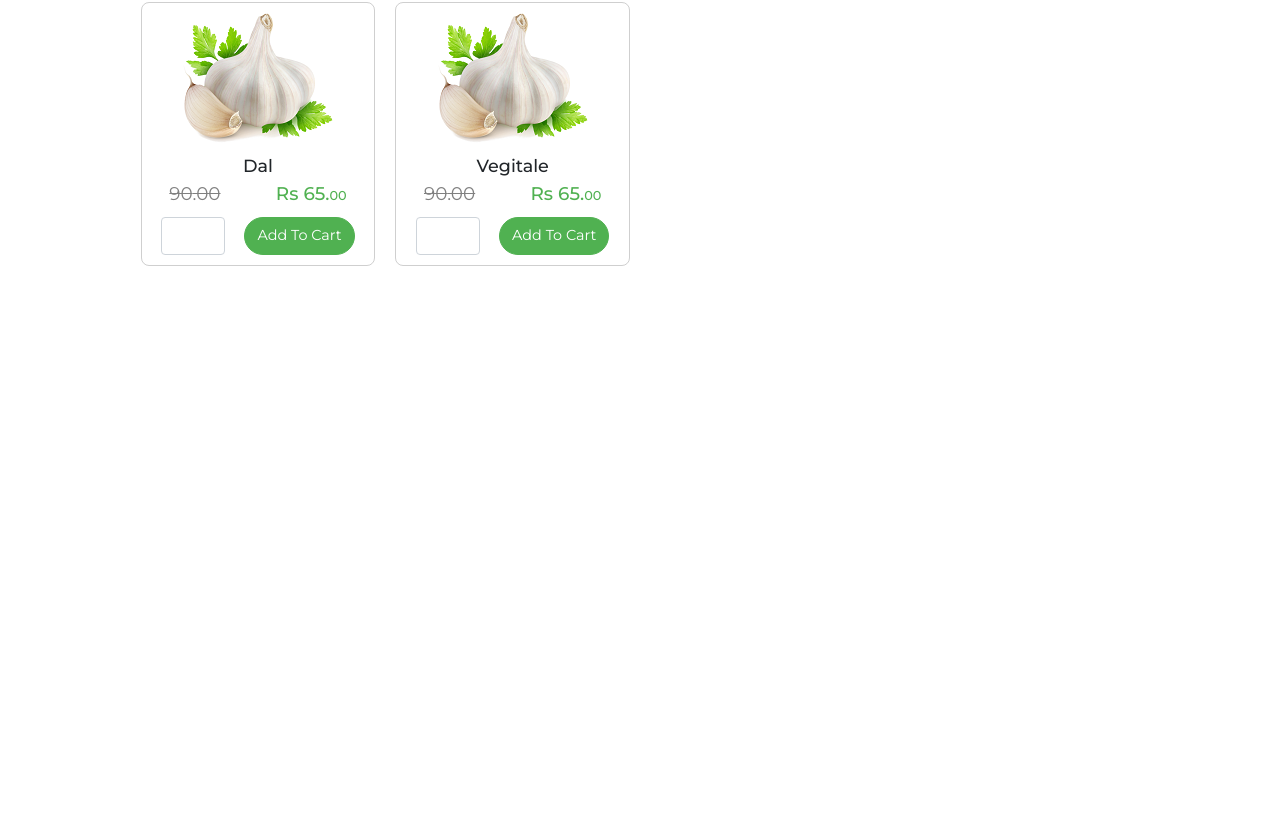
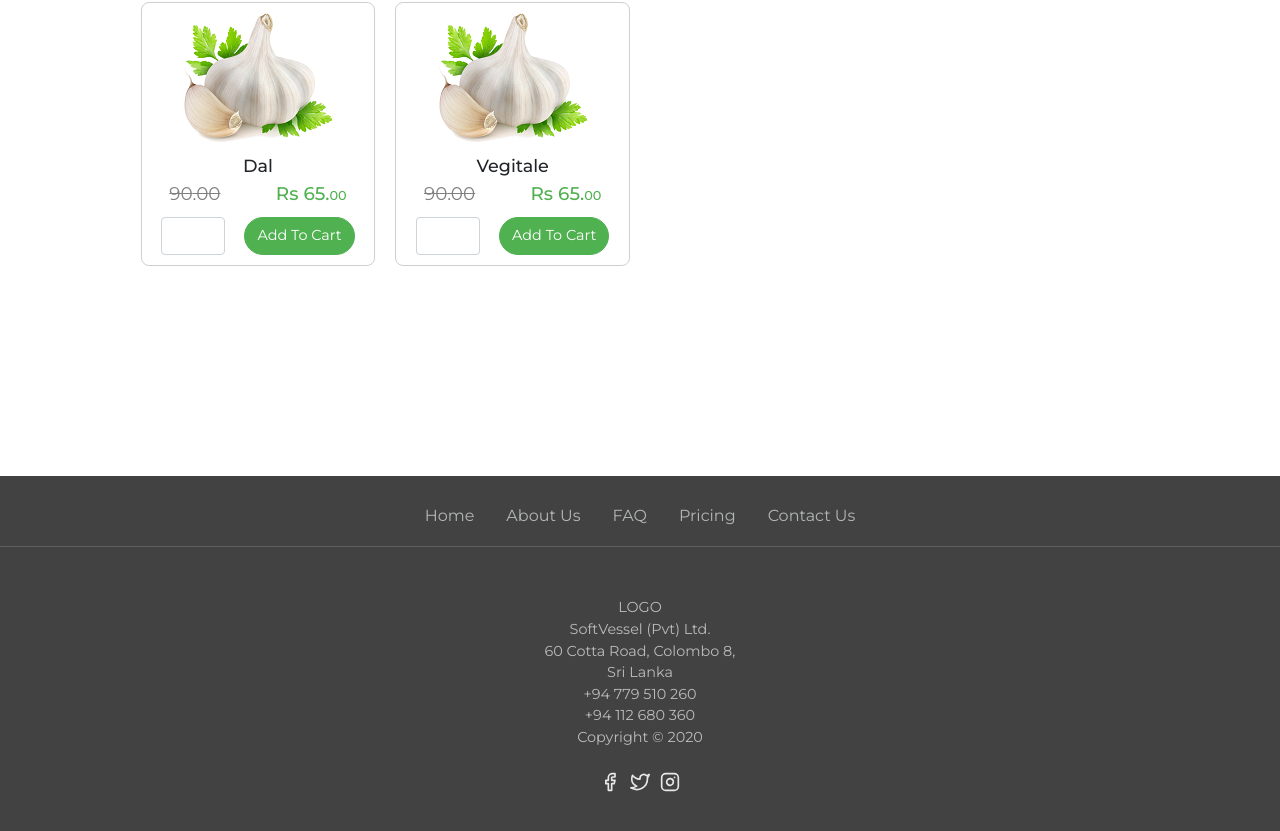
Before and after one commit to ranaHP/ecommerce-ReactBase, a React (Create React App) app in the folder Front-End/: page / in a window 1280 px wide. Shown: the part 3491-4322 px from the top of the page. Before the commit the page ends 3967 px from the top, so only its background shows below. Built offline with nearby package versions, Linux system fonts and the light colour scheme; a web font is replaced by a local one.

Commit message:
This commit for add footer

```diff
--- a/Front-End/src/assets/styles/main.scss
+++ b/Front-End/src/assets/styles/main.scss
@@ -1,2 +1,3 @@
 @import "variables.scss", "./partials/top-navbar" , "font.scss" , './partials/main-nav-bar' ,
-"./partials/sub-nav-bar", "./partials/hero-banner", "./partials/search-box" , "./partials/category-list", "./partials/product-item-area";
+"./partials/sub-nav-bar", "./partials/hero-banner",
+ "./partials/search-box" , "./partials/category-list", "./partials/product-item-area" , "./partials/footer";
--- /dev/null
+++ b/Front-End/src/assets/styles/partials/_footer.scss
@@ -0,0 +1,60 @@
+.footer {
+    font-family: 'Montserrat', sans-serif;
+
+    background-color: #424242    ;
+    .nav-container {
+        border-bottom: 1px solid rgb(95, 95, 95);
+    }
+    .nav {
+        padding-top: 20px;
+        padding-bottom: 10px;
+        width: fit-content;
+        .nav-link {
+            color: #b3b5b6 !important;
+            font-size: 1em;
+        }
+    }
+    .text-container {
+        display: flex;
+        flex-direction: column;
+        justify-content: center;
+        color: #bbbbbb !important;
+        text-align: center;
+        padding-top: 50px;
+        padding-bottom: 50px;
+
+        span{
+            padding: 0;
+            font-size: 0.9em;
+            margin: 0;
+        }
+        .icon {
+            padding-top: 20px;
+            span {
+                padding-left: 5px;
+                padding-right: 5px;
+            }
+        }
+    }
+}
+
+@include media-breakpoint-down(lg) {
+    .footer {
+        font-size: 0.95em;
+        .nav-link{
+            padding: 8px;
+        }
+
+    }
+ }
+
+
+@include media-breakpoint-down(sm) {
+    .footer {
+        font-size: 0.72em;
+        .nav-link{
+            padding: 8px;
+        }
+
+    }
+ }
--- /dev/null
+++ b/Front-End/src/components/footer/Footer.tsx
@@ -0,0 +1,38 @@
+import React from 'react';
+import { Col, Nav, Row } from 'react-bootstrap';
+import { Facebook, Instagram, Twitter } from 'react-feather';
+import Logo from '../mainNavBar/Logo/Logo';
+
+const Footer: React.FC = () => {
+    return (
+        <Row className="m-0 footer p-0 m-0" >
+            <Col xs={12} className="nav-container ">
+                <Nav className="m-auto ">
+                        <Nav.Link href="#home">Home</Nav.Link>
+                        <Nav.Link href="#link">About Us</Nav.Link>
+                        <Nav.Link href="#link">FAQ</Nav.Link>
+                        <Nav.Link href="#link" className="pricing">Pricing</Nav.Link>
+                        <Nav.Link href="#link">Contact Us</Nav.Link>
+                </Nav>
+            </Col>
+            <Col xs={12} className="text-container ">
+                <Logo/>
+                <span>SoftVessel (Pvt) Ltd. </span>
+                <span>60 Cotta Road, Colombo 8, </span>
+                <span>Sri Lanka </span>
+                <span>+94 779 510 260 </span>
+                <span>+94 112 680 360 </span>
+                <span>Copyright © 2020</span>
+                <div className="icon">
+                    <span><Facebook size={20} color={"#e8e8e8"}/></span>
+                    <span><Twitter size={20} color={"#e8e8e8"}/></span>
+
+                    <span><Instagram size={20} color={"#e8e8e8"} /></span>
+                </div>
+
+
+            </Col>
+        </Row>
+    )
+}
+export default Footer;
--- a/Front-End/src/views/mainView.tsx
+++ b/Front-End/src/views/mainView.tsx
@@ -7,6 +7,7 @@ import SearchBox from "../components/searchBox/SearchBox";
 import SubNavBar from "../components/subNavBar/SubNavBar";
 import TopNavbar from "../components/topNavBar/TopNavbar";
 import ProductItemsArea from "../components/productItemsArea/ProductItemsArea";
+import Footer from "../components/footer/Footer";
 const MainView : React.FC = () => {
     return (
        <Container fluid={true}  className="p-0" >
@@ -17,6 +18,7 @@ const MainView : React.FC = () => {
            <SearchBox/>
            <CategoryList/>
            <ProductItemsArea/>
+           <Footer/>
        </Container>
     );
 }
```
